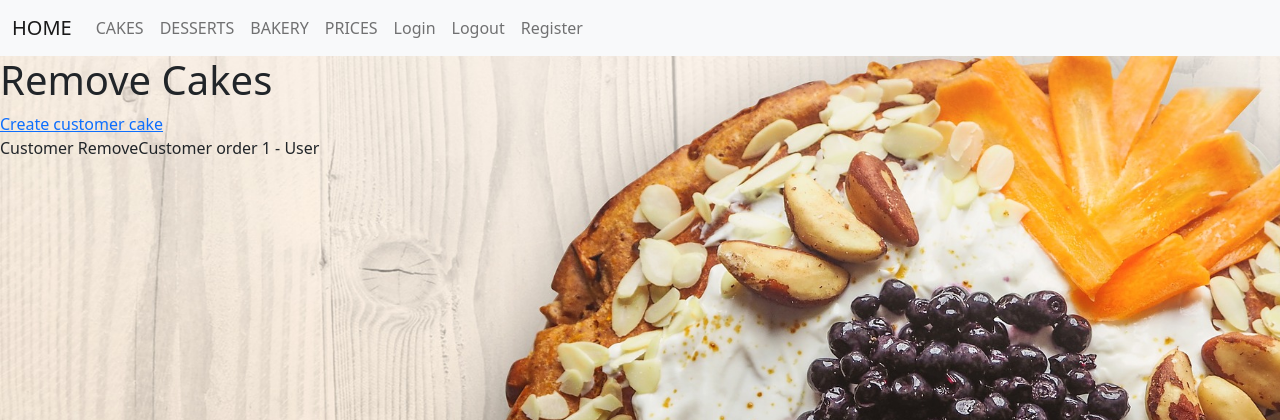
After one commit to Alejandrojlealr/ProyectoFinalCoder, a Django app: page /cakes/remove/1 in a window 1280 px wide. The commit adds this page. Shown: the top 420 px of the page. Run offline with Django 3.2, Linux system fonts and the light colour scheme; tables that the repository leaves empty hold one stand-in row (values such as "Sample post"); data that the repository does not hold is empty.

Commit message:
Agregado de CRUD

```diff
--- a/AppPfinalcoder/templates/AppPfinalcoder/bakery.html
+++ b/AppPfinalcoder/templates/AppPfinalcoder/bakery.html
@@ -17,6 +17,8 @@
         {% for bakery in bakery %}
             <li>
                 <a href={% url 'detailbakery' bakery.id %}>{{bakery}}</a>
+               <p> <a href={% url 'Create_bakery' bakery.id %}>Edit</a>
+                    <a href={% url 'Remove_bakery' bakery.id %}>Remove</a>  </p>
             </li>
         {% endfor %}
     {% elif error%}
--- a/AppPfinalcoder/templates/AppPfinalcoder/cakes.html
+++ b/AppPfinalcoder/templates/AppPfinalcoder/cakes.html
@@ -18,6 +18,8 @@
         {% for cake in cakes %}
             <li>
                 <a href={% url 'detailcake' cake.id %}>{{cake}}</a>
+                <p> <a href={% url 'Create_cakes' cake.id %}>Edit</a>
+                    <a href={% url 'Remove_cakes' cake.id %}>Remove</a> </p>
             </li>
         {% endfor %}
     {% elif error%}
--- a/AppPfinalcoder/templates/AppPfinalcoder/desserts.html
+++ b/AppPfinalcoder/templates/AppPfinalcoder/desserts.html
@@ -17,6 +17,8 @@
         {% for dessert in desserts %}
             <li>
                 <a href={% url 'detaildessert' dessert.id %}>{{dessert}}</a>
+                <p> <a href={% url 'Create_desserts' dessert.id %}>Edit</a>
+                   <a href={% url 'Remove_desserts' dessert.id %}>Remove</a>  </p>
             </li>
         {% endfor %}
     {% elif error%}
--- a/AppPfinalcoder/templates/AppPfinalcoder/form_cakes.html
+++ b/AppPfinalcoder/templates/AppPfinalcoder/form_cakes.html
@@ -8,7 +8,7 @@
 {% block body %}
     <h1>Create Cakes</h1>
 
-    <form action={% url 'Create_cakes' %} method="POST" enctype="multipart/form-data">
+    <form action={% url 'Create_cakes' id_cakes %} method="POST" enctype="multipart/form-data">
         {% csrf_token %}
         {{form.as_table}}
         <input type ="submit" value="Create"/>
--- /dev/null
+++ b/AppPfinalcoder/templates/AppPfinalcoder/remove_cakes.html
@@ -0,0 +1,13 @@
+{% extends 'AppPfinalcoder/home.html' %}
+
+{% block head %}
+    <title>REMOVE CUSTOMER CAKES</title>
+{% endblock head %}
+
+
+{% block body %}
+    <h1>Remove Cakes</h1>
+    <a href= {% url 'Create_cakes' cakes.id %}>Create customer cake</a>
+    <p>Customer Remove{{cakes}}</p>
+
+{% endblock body %}
--- a/AppPfinalcoder/urls.py
+++ b/AppPfinalcoder/urls.py
@@ -1,17 +1,23 @@
 from django.urls.conf import path
 #import views
-from .views import BakeryDetailView, DessertsDetailView, CakesDetailView, home, cakes, desserts, bakery, create_cake, create_desserts, create_bakery, login_request, prices, register_request
+from .views import BakeryDetailView, DessertsDetailView, CakesDetailView, home, cakes, desserts, bakery, create_cake, create_desserts, create_bakery, login_request, prices, register_request, remove_cake, remove_desserts, remove_bakery
 from django.contrib.auth.views import LogoutView
 
 urlpatterns = [
     #path('', views.home, name='home')
     path('', home, name='home'),
     path('cakes/', cakes, name='Cakes' ),
-    path('cakes/create', create_cake, name='Create_cakes' ),
+    path('cakes/create/', create_cake, name='Create_cakes' ),
+    path('cakes/create/<int:id>', create_cake, name='Create_cakes' ),
+    path('cakes/remove/<int:id>', remove_cake, name='Remove_cakes' ),
     path('deserts/', desserts, name='Desserts'),
-    path('desserts/create', create_desserts, name='Create_desserts' ),
+    path('desserts/create/' , create_desserts, name='Create_desserts' ),
+    path('desserts/create/<int:id>', create_desserts, name='Create_desserts' ),
+    path('desserts/remove/<int:id>', remove_desserts, name='Remove_desserts' ),
     path('bakery/', bakery, name='Bakery'),
-    path('bakery/create', create_bakery, name='Create_bakery' ),
+    path('bakery/create/' , create_bakery, name='Create_bakery' ),
+    path('bakery/create/<int:id>', create_bakery, name='Create_bakery' ),
+    path('bakery/remove/<int:id>', remove_bakery, name='Remove_bakery' ),
     path('login/', login_request, name='Login'),
     path('register/', register_request, name='Register'),
     path('logout', LogoutView.as_view(template_name='AppPfinalcoder/logout.html'), name='Logout'),
--- a/AppPfinalcoder/views.py
+++ b/AppPfinalcoder/views.py
@@ -40,7 +40,14 @@ def cakes(request):
 
 #view create_cake
 
-def create_cake(request):
+def create_cake(request, id):
+    id_cakes = 0
+    try:
+        cakes = Cakes.objects.get(id=id)
+        id_cakes = cakes.id
+    except Exception as e:
+        cakes = None
+
     if request.method == 'POST':
         form = CakesForm(request.POST, request.FILES)
 
@@ -50,9 +57,20 @@ def create_cake(request):
             cakes.save()
             return redirect('Cakes')
 
+    elif cakes:
+        form = CakesForm({'order':cakes.order, 'fullname': cakes.fullname, 'address':cakes.address, 'phone' : cakes.phone, 'email': cakes.email, 'product': cakes.product, 'units':cakes.units, 'imagen': cakes.imagen})
+    else:
+        #id_cakes = 0
+        form = CakesForm()
+    return render(request, 'AppPfinalcoder/form_cakes.html', {'form': form, 'id_cakes':id_cakes})
 
-    form = CakesForm()
-    return render(request, 'AppPfinalcoder/form_cakes.html', {'form': form})
+#view remove customer cakes
+
+def remove_cake(request, id):
+    cakes = Cakes.objects.get(id=id)
+    cakes.delete()
+    return render(request, 'AppPfinalcoder/remove_cakes.html', {'cakes': cakes})
+
 
 #__________________________________________________________________________________________
 
@@ -74,7 +92,14 @@ def desserts(request):
 
 
 #view create_desserts
-def create_desserts(request):
+def create_desserts(request, id):
+    id_desserts = 0
+    try:
+        desserts = Dessert.objects.get(id=id)
+        id_desserts = desserts.id
+    except Exception as e:
+        desserts = None
+
     if request.method == 'POST':
         form = DessertForm(request.POST, request.FILES)
 
@@ -84,9 +109,17 @@ def create_desserts(request):
             desserts.save()
             return redirect('Desserts')
 
+    elif desserts:
+        form = DessertForm({'order':desserts.order, 'fullname': desserts.fullname, 'address':desserts.address, 'phone' : desserts.phone, 'email': desserts.email, 'product': desserts.product, 'units':desserts.units, 'imagen': desserts.imagen})
+    else:
+        form = DessertForm()
+    return render(request, 'AppPfinalcoder/form_desserts.html', {'form': form, 'id_desserts': id_desserts})
 
-    form = DessertForm()
-    return render(request, 'AppPfinalcoder/form_desserts.html', {'form': form})
+#View remove desserts
+def remove_desserts(request, id):
+    desserts = Dessert.objects.get(id=id)
+    desserts.delete()
+    return render(request, 'AppPfinalcoder/remove_desserts.html', {'desserts': desserts})
 
 #_______________________________________________________________________________________________________________
 
@@ -108,7 +141,14 @@ def bakery(request):
 
 
 #view create_bakery
-def create_bakery(request):
+def create_bakery(request, id):
+    id_bakery = 0
+    try:
+        bakery =Bakery.objects.get(id=id)
+        id_bakery = bakery.id
+    except Exception as e:
+        bakery = None
+
     if request.method == 'POST':
         form = BakeryForms(request.POST, request.FILES)
 
@@ -118,9 +158,17 @@ def create_bakery(request):
             bakery.save()
             return redirect('Bakery')
 
+    elif bakery:
+        form = BakeryForms({'order':bakery.order, 'fullname': bakery.fullname, 'address':bakery.address, 'phone' : bakery.phone, 'email': bakery.email, 'product': bakery.product, 'units': bakery.units, 'imagen': bakery.imagen})
+    else:
+        form = BakeryForms()
+    return render(request, 'AppPfinalcoder/form_bakery.html', {'form': form, 'id_bakery': id_bakery})
 
-    form = BakeryForms()
-    return render(request, 'AppPfinalcoder/form_bakery.html', {'form': form})
+#View remove bakery
+def remove_bakery(request, id):
+    bakery = Bakery.objects.get(id=id)
+    bakery.delete()
+    return render(request, 'AppPfinalcoder/remove_bakery.html', {'bakery': bakery})
 #__________________________________________________________________________________________
 #View login
 def login_request(request):
```
Also changed, not shown: AppPfinalcoder/templates/AppPfinalcoder/remove_bakery.html (added, +13 -0 lines), AppPfinalcoder/templates/AppPfinalcoder/remove_desserts.html (added, +13 -0 lines), media/bakery/bread_special_gluten_free.jpg (added), media/cakes/cake_special_cake.jpg (added), media/cakes/chocolate_cake.jpg (added), media/desserts/lemonpie_VjItjsb.jpg (added).
